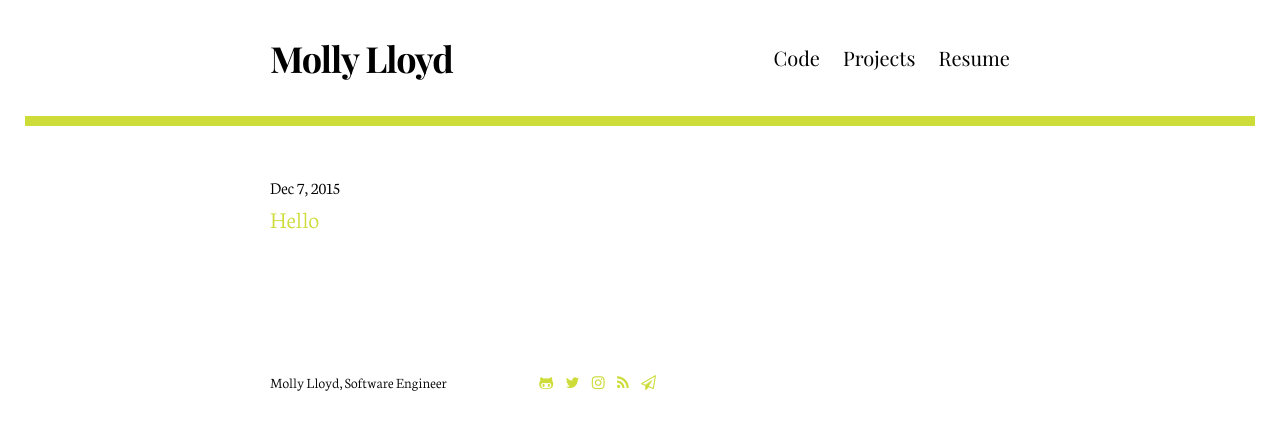
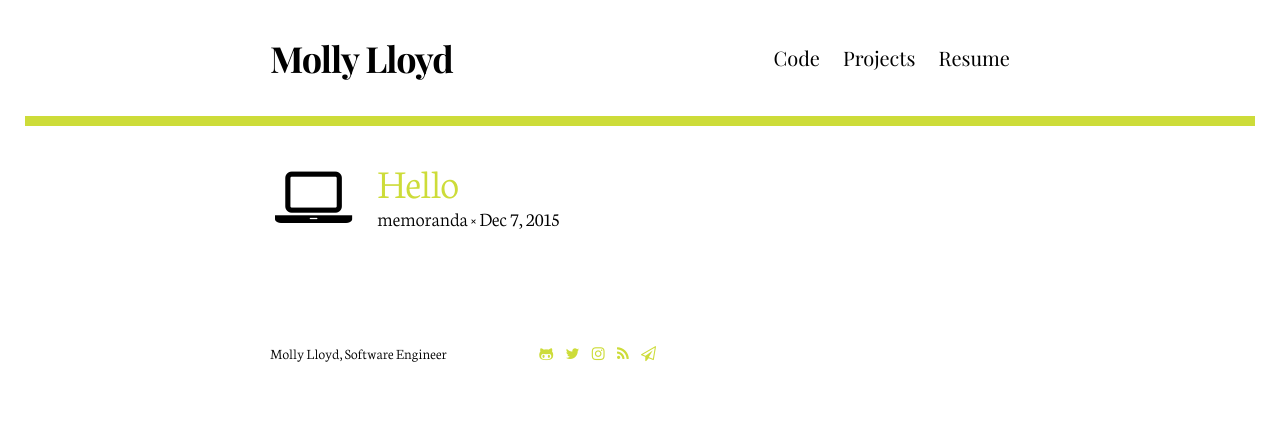
Before and after one commit to mollymerp/mollymerp.github.io, a Jekyll site: the page built from index.html, in a window 1280 px wide. Shown: the top 430 px of the page. Built offline with Jekyll 4.4.1, drawn with Linux system fonts in a browser that asks for light colours; nearby versions of some CDN libraries; some web fonts are replaced.

Commit message:
(style): finished reformating posts page

```diff
--- a/_includes/head.html
+++ b/_includes/head.html
@@ -1,3 +1,4 @@
+
 <head>
   <meta charset="utf-8">
   <meta http-equiv="X-UA-Compatible" content="IE=edge">
--- a/_includes/header.html
+++ b/_includes/header.html
@@ -1,11 +1,8 @@
 <header class="site-header">
 
   <div class="wrapper">
-
     <a class="site-title" href="{{ site.baseurl }}/">{{ site.title }}</a>
-
     <nav class="site-nav">
-
       <div class="trigger">
         {% for my_page in site.navlinks %}
           {% if my_page.title %}
@@ -14,7 +11,5 @@
         {% endfor %}
       </div>
     </nav>
-
   </div>
-
 </header>
--- /dev/null
+++ b/_layouts/landing.html
@@ -0,0 +1,20 @@
+<!DOCTYPE html>
+<html>
+
+  {% include head.html %}
+
+  <body>
+
+    {% include header.html %}
+
+    <div class="page-content">
+      <div class="wrapper">
+        {{ content }}
+      </div>
+    </div>
+
+    {% include footer.html %}
+
+  </body>
+
+</html>
--- a/_sass/_layout.scss
+++ b/_sass/_layout.scss
@@ -1,6 +1,7 @@
 /**
  * Site header
  */
+
 .site-header {
   min-height: 56px;
   // Positioning context for the mobile navigation icon
@@ -17,7 +18,6 @@
   letter-spacing: -1px;
   margin-bottom: 0;
   float: left;
-
   &, a, a:visited {
     color: $text-color;
   }
@@ -29,16 +29,13 @@
 .site-nav {
   float: right;
   line-height: 56px;
-
   .menu-icon {
     display: none;
   }
-
   .page-link {
     color: $text-color;
     font-family: $header-font-family;
     line-height: $base-line-height;
-
     // Gaps between nav items, but not on the last one
     &:not(:last-child) {
       margin-right: 20px;
@@ -47,7 +44,6 @@
       color: $accent-color;
     }
   }
-
   @include media-query($on-palm) {
     position: absolute;
     top: 9px;
@@ -56,7 +52,6 @@
     border: 1px solid $grey-color-light;
     border-radius: 5px;
     text-align: right;
-
     .menu-icon {
       display: block;
       float: right;
@@ -65,31 +60,25 @@
       line-height: 0;
       padding-top: 10px;
       text-align: center;
-
       > svg {
         width: 18px;
         height: 15px;
-
         path {
           fill: $grey-color-dark;
         }
       }
     }
-
     .trigger {
       clear: both;
       display: none;
     }
-
     &:hover .trigger {
       display: block;
       padding-bottom: 5px;
     }
-
     .page-link {
       display: block;
       padding: 5px 10px;
-
       &:not(:last-child) {
         margin-right: 0;
       }
@@ -99,10 +88,10 @@
 }
 
 
-
 /**
  * Site footer
  */
+
 .site-footer {
   padding: $spacing-unit 0;
 }
@@ -112,8 +101,7 @@
   margin-bottom: $spacing-unit / 2;
 }
 
-.contact-list,
-.social-media-list {
+.contact-list, .social-media-list {
   list-style: none;
   margin-left: 0;
 }
@@ -133,12 +121,12 @@
 
 .footer-col-1 {
   width: -webkit-calc(35% - (#{$spacing-unit} / 2));
-    width:         calc(35% - (#{$spacing-unit} / 2));
+  width: calc(35% - (#{$spacing-unit} / 2));
 }
 
 .footer-col-2 {
   width: -webkit-calc(20% - (#{$spacing-unit} / 2));
-    width:         calc(20% - (#{$spacing-unit} / 2));
+  width: calc(20% - (#{$spacing-unit} / 2));
   li {
     display: inline;
     padding: 5px;
@@ -147,19 +135,17 @@
 
 .footer-col-3 {
   width: -webkit-calc(45% - (#{$spacing-unit} / 2));
-    width:         calc(45% - (#{$spacing-unit} / 2));
+  width: calc(45% - (#{$spacing-unit} / 2));
 }
 
 @include media-query($on-laptop) {
-    .footer-col-1,
-    .footer-col-2 {
+  .footer-col-1, .footer-col-2 {
     width: -webkit-calc(50% - (#{$spacing-unit} / 2));
-        width:         calc(50% - (#{$spacing-unit} / 2));
+    width: calc(50% - (#{$spacing-unit} / 2));
   }
-
   .footer-col-3 {
     width: -webkit-calc(100% - (#{$spacing-unit} / 2));
-        width:         calc(100% - (#{$spacing-unit} / 2));
+    width: calc(100% - (#{$spacing-unit} / 2));
   }
 }
 
@@ -167,10 +153,9 @@
   .footer-col {
     float: none;
     width: -webkit-calc(100% - (#{$spacing-unit} / 2));
-        width:         calc(100% - (#{$spacing-unit} / 2));
+    width: calc(100% - (#{$spacing-unit} / 2));
   }
 }
-
 
 
 /**
@@ -184,7 +169,6 @@
 .post-list {
   margin-left: 0;
   list-style: none;
-
   > li {
     margin-bottom: $spacing-unit;
   }
@@ -196,15 +180,33 @@
 }
 
 .post-link {
-    display: block;
-    font-size: 24px;
+  display: flex;
+  align-items: center;
+  color: #000000;
+  .post-title {
+    color: $brand-color;
+  }
 }
 
+.post-icon {
+  display: flex;
+  float: left;
+  padding: 5px;
+}
+
+.post-icon > i {
+  font-size: 72px;
+}
+
+.post-info {
+  padding-left: 1em;
+}
 
 
 /**
  * Posts
  */
+
 .post-header {
   font-family: $header-font-family;
   margin-bottom: $spacing-unit;
@@ -214,7 +216,6 @@
   font-size: 42px;
   letter-spacing: -1px;
   line-height: 1;
-
   @include media-query($on-laptop) {
     font-size: 36px;
   }
@@ -222,26 +223,20 @@
 
 .post-content {
   margin-bottom: $spacing-unit;
-
   h2 {
     font-size: 32px;
-
     @include media-query($on-laptop) {
       font-size: 28px;
     }
   }
-
   h3 {
     font-size: 26px;
-
     @include media-query($on-laptop) {
       font-size: 22px;
     }
   }
-
   h4 {
     font-size: 20px;
-
     @include media-query($on-laptop) {
       font-size: 18px;
     }
--- a/index.html
+++ b/index.html
@@ -1,24 +1,21 @@
 ---
-layout: default
+layout: landing
 
 ---
 
-<div class="home">
-
-  <h1 class="page-heading"></h1>
-
-  <ul class="post-list">
+<div class="post-list">
     {% for post in site.posts %}
-      <li>
-        <div class="post-container">
-          <div></div>
-          <span class="post-meta">{{ post.date | date: "%b %-d, %Y" }}</span>
-          <h2>
-            <a class="post-link" href="{{ post.url | prepend: site.baseurl }}">{{ post.title }}</a>
-          </h2>
-        </div>
-      </li>
+      <a class = "post-link" href="{{ post.url | prepend: site.baseurl }}">
+          <div class="post-icon">
+            {% if post.icon %}
+              <i class = "fa fa-{{post.icon}}"></i>
+            {% endif %}
+            </div>
+          <div class="post-info" >
+            <div class = "post-title">{{ post.title }}</div>
+            <div class="post-date">{{post.categories}} &times; {{ post.date | date: "%b %-d, %Y" }}</div>
+          </div>
+      </a>
     {% endfor %}
-  </ul>
 
 </div>
```
Also changed, not shown: _posts/2015-12-07-hello.md (+1 -0 lines), _sass/_base.scss (+23 -31 lines). Lines whose indentation alone changed are shown as unchanged.
